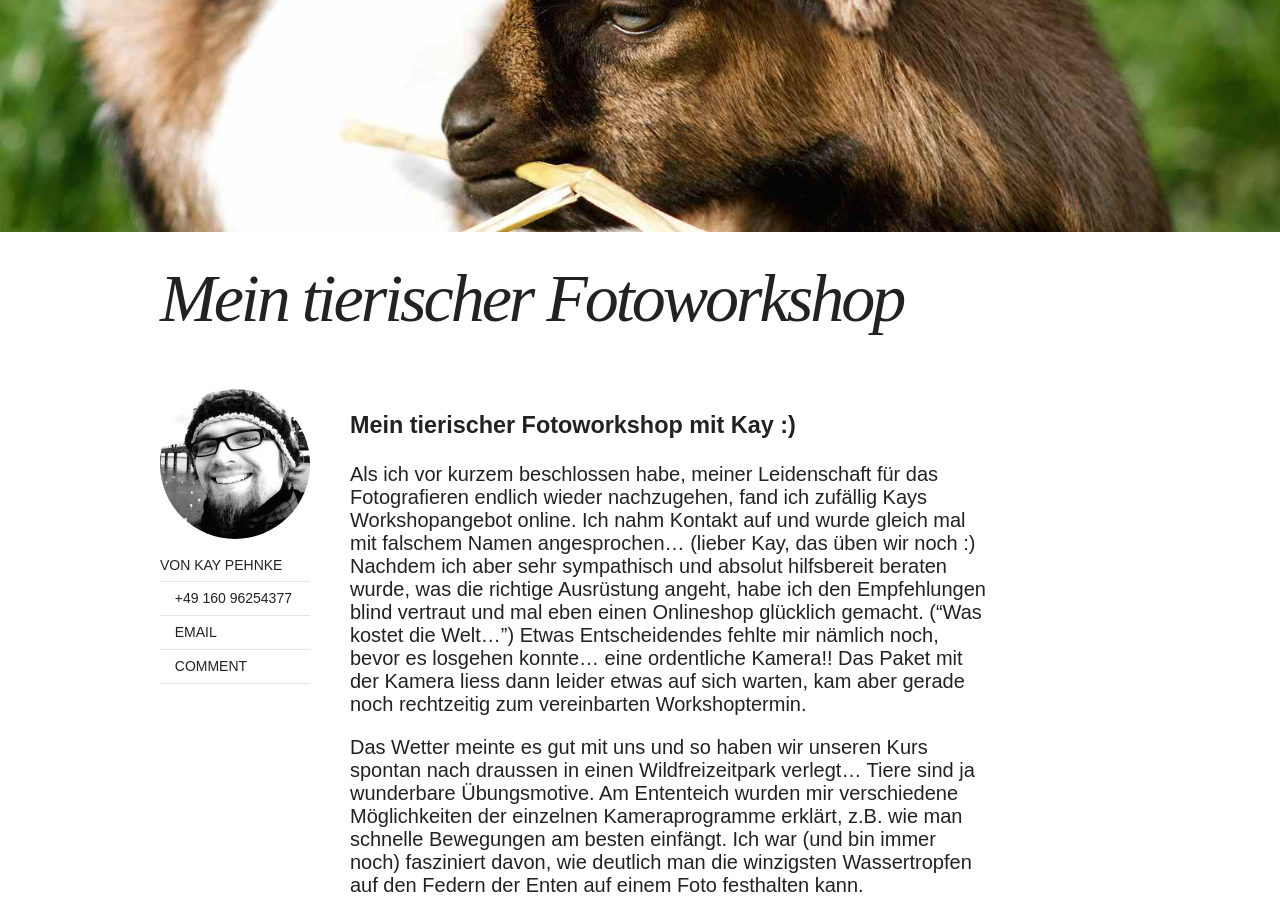
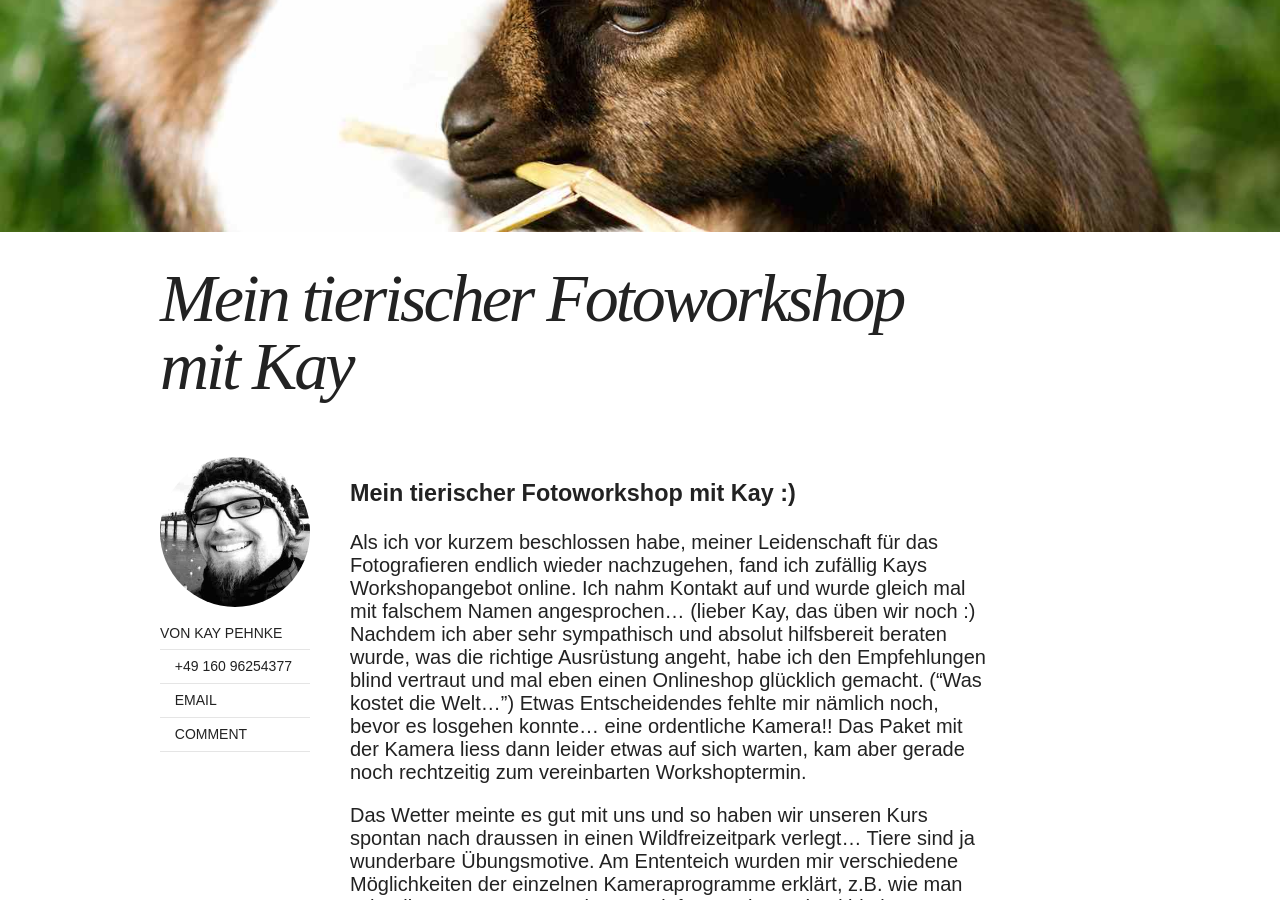
Before and after one commit to kay-pehnke/kay-pehnke.github.io, a Jekyll site: the page built from _posts/2014-04-28-workshop-fruehling.md, in a window 1280 px wide and 900 px high, scrolled down 354 px. Built offline with Jekyll 4.4.1, drawn with Linux system fonts in a browser that asks for light colours; nearby versions of some CDN libraries; comment, search, counter and statistics services are not loaded.

Commit message:
Blog Text geändert

```diff
--- a/_posts/2014-04-28-workshop-fruehling.md
+++ b/_posts/2014-04-28-workshop-fruehling.md
@@ -1,7 +1,7 @@
 ---
 layout: offer
-title: "Mein tierischer Fotoworkshop"
-description: "Tierischer Fotoworkshop mit Kay"
+title: "Mein tierischer Fotoworkshop mit Kay"
+description: "Tierischer Fotoworkshop"
 category: blog
 tags: []
 image:
```
